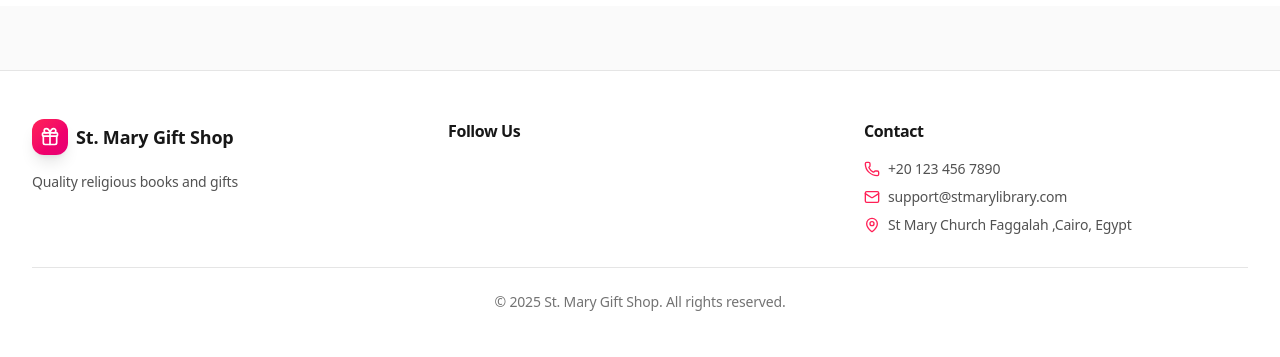
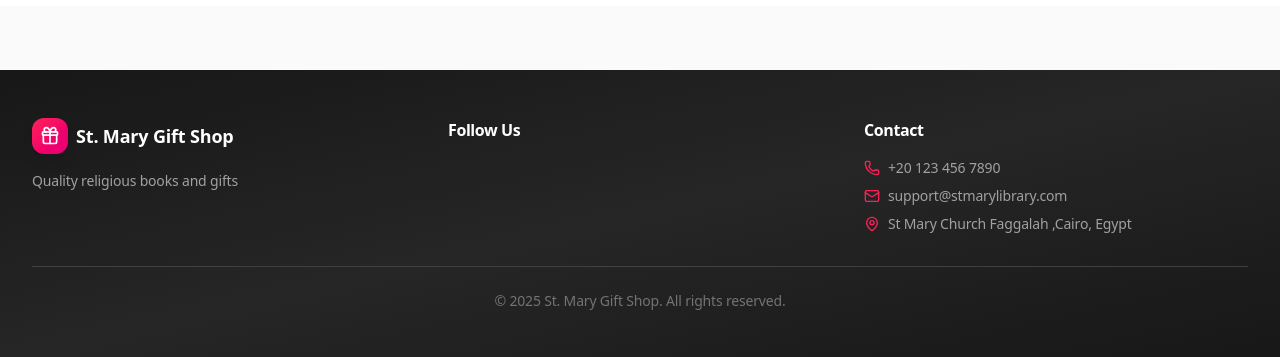
Before and after one commit to johnaymann1/st-mary-library-gift-shop, a Next.js app: page / in a window 1280 px wide. Shown: the part 1294-1651 px from the top of the page. Built offline with nearby package versions, Linux system fonts and the light colour scheme; no server answers; the database is empty.

Commit message:
Fix footer and sidebar: restore dark footer, fix collapsed sidebar icon position, remove body padding issue

```diff
--- a/src/app/layout.tsx
+++ b/src/app/layout.tsx
@@ -73,11 +73,13 @@ export default function RootLayout({
         <link href="https://fonts.googleapis.com/css2?family=Cairo:wght@400;500;600;700&family=Tajawal:wght@400;500;700&display=swap" rel="stylesheet" />
       </head>
       <body
-        className={`${geistSans.variable} ${geistMono.variable} antialiased pt-20`}
+        className={`${geistSans.variable} ${geistMono.variable} antialiased`}
       >
         <CartProvider>
           <Navbar />
-          {children}
+          <div className="pt-20 min-h-screen">
+            {children}
+          </div>
           <Footer />
           <Toaster />
         </CartProvider>
--- a/src/components/AdminSidebar.tsx
+++ b/src/components/AdminSidebar.tsx
@@ -64,7 +64,7 @@ export function AdminSidebar({ navigation }: AdminSidebarProps) {
                             </Button>
                         </>
                     ) : (
-                        <div className="flex flex-col items-center gap-2 mx-auto">
+                        <div className="flex flex-col items-center gap-2 mx-auto pt-2">
                             <div className="bg-gradient-to-br from-rose-500 to-pink-600 p-2 rounded-xl shadow-md">
                                 <Store className="h-5 w-5 text-white" />
                             </div>
--- a/src/components/Footer.tsx
+++ b/src/components/Footer.tsx
@@ -8,7 +8,7 @@ export default function Footer() {
     const currentYear = new Date().getFullYear()
 
     return (
-        <footer className="bg-white border-t border-neutral-200 mt-16">
+        <footer className="bg-gradient-to-br from-neutral-900 via-neutral-800 to-neutral-900 text-white mt-16">
             <div className="max-w-7xl mx-auto px-4 sm:px-6 lg:px-8 py-12">
                 <div className="grid grid-cols-1 md:grid-cols-3 gap-8 mb-8">
                     {/* Brand Section */}
@@ -17,23 +17,23 @@ export default function Footer() {
                             <div className="bg-gradient-to-br from-rose-500 to-pink-600 text-white p-2 rounded-xl group-hover:rotate-12 transition-transform duration-500 shadow-lg">
                                 <Gift className="h-5 w-5" />
                             </div>
-                            <span className="text-lg font-bold text-neutral-900">{siteConfig.displayName}</span>
+                            <span className="text-lg font-bold text-white">{siteConfig.displayName}</span>
                         </Link>
-                        <p className="text-neutral-600 text-sm leading-relaxed">
+                        <p className="text-neutral-400 text-sm leading-relaxed">
                             Quality religious books and gifts
                         </p>
                     </div>
 
                     {/* Social Links */}
                     <div>
-                        <h3 className="text-neutral-900 font-bold mb-4">Follow Us</h3>
+                        <h3 className="text-white font-bold mb-4">Follow Us</h3>
                         <div className="flex gap-3">
                             {siteConfig.links.facebook && (
                                 <a
                                     href={siteConfig.links.facebook}
                                     target="_blank"
                                     rel="noopener noreferrer"
-                                    className="w-10 h-10 bg-neutral-100 hover:bg-rose-600 hover:text-white text-neutral-700 rounded-lg flex items-center justify-center transition-all"
+                                    className="w-10 h-10 bg-neutral-800 hover:bg-rose-600 rounded-lg flex items-center justify-center transition-all"
                                     aria-label="Facebook"
                                 >
                                     <Facebook className="h-5 w-5" />
@@ -44,7 +44,7 @@ export default function Footer() {
                                     href={siteConfig.links.instagram}
                                     target="_blank"
                                     rel="noopener noreferrer"
-                                    className="w-10 h-10 bg-neutral-100 hover:bg-rose-600 hover:text-white text-neutral-700 rounded-lg flex items-center justify-center transition-all"
+                                    className="w-10 h-10 bg-neutral-800 hover:bg-rose-600 rounded-lg flex items-center justify-center transition-all"
                                     aria-label="Instagram"
                                 >
                                     <Instagram className="h-5 w-5" />
@@ -55,7 +55,7 @@ export default function Footer() {
                                     href={siteConfig.links.twitter}
                                     target="_blank"
                                     rel="noopener noreferrer"
-                                    className="w-10 h-10 bg-neutral-100 hover:bg-rose-600 hover:text-white text-neutral-700 rounded-lg flex items-center justify-center transition-all"
+                                    className="w-10 h-10 bg-neutral-800 hover:bg-rose-600 rounded-lg flex items-center justify-center transition-all"
                                     aria-label="Twitter"
                                 >
                                     <Twitter className="h-5 w-5" />
@@ -66,7 +66,7 @@ export default function Footer() {
                                     href={siteConfig.links.linkedin}
                                     target="_blank"
                                     rel="noopener noreferrer"
-                                    className="w-10 h-10 bg-neutral-100 hover:bg-rose-600 hover:text-white text-neutral-700 rounded-lg flex items-center justify-center transition-all"
+                                    className="w-10 h-10 bg-neutral-800 hover:bg-rose-600 rounded-lg flex items-center justify-center transition-all"
                                     aria-label="LinkedIn"
                                 >
                                     <Linkedin className="h-5 w-5" />
@@ -77,22 +77,22 @@ export default function Footer() {
 
                     {/* Contact Info */}
                     <div>
-                        <h3 className="text-neutral-900 font-bold mb-4">Contact</h3>
+                        <h3 className="text-white font-bold mb-4">Contact</h3>
                         <ul className="space-y-2">
                             <li>
-                                <a href={`tel:${siteConfig.contact.phone}`} className="text-neutral-600 hover:text-rose-600 transition-colors text-sm flex items-center gap-2">
+                                <a href={`tel:${siteConfig.contact.phone}`} className="text-neutral-400 hover:text-rose-400 transition-colors text-sm flex items-center gap-2">
                                     <Phone className="h-4 w-4 text-rose-500" />
                                     <span>{siteConfig.contact.phone}</span>
                                 </a>
                             </li>
                             <li>
-                                <a href={`mailto:${siteConfig.contact.email}`} className="text-neutral-600 hover:text-rose-600 transition-colors text-sm flex items-center gap-2">
+                                <a href={`mailto:${siteConfig.contact.email}`} className="text-neutral-400 hover:text-rose-400 transition-colors text-sm flex items-center gap-2">
                                     <Mail className="h-4 w-4 text-rose-500" />
                                     <span>{siteConfig.contact.email}</span>
                                 </a>
                             </li>
                             <li>
-                                <div className="text-neutral-600 text-sm flex items-start gap-2">
+                                <div className="text-neutral-400 text-sm flex items-start gap-2">
                                     <MapPin className="h-4 w-4 text-rose-500 mt-0.5" />
                                     <span>{siteConfig.contact.address}</span>
                                 </div>
@@ -102,7 +102,7 @@ export default function Footer() {
                 </div>
 
                 {/* Bottom Bar */}
-                <div className="pt-6 border-t border-neutral-200 text-center">
+                <div className="pt-6 border-t border-neutral-700 text-center">
                     <p className="text-neutral-500 text-sm">
                         © {currentYear} {siteConfig.name}. All rights reserved.
                     </p>
```
